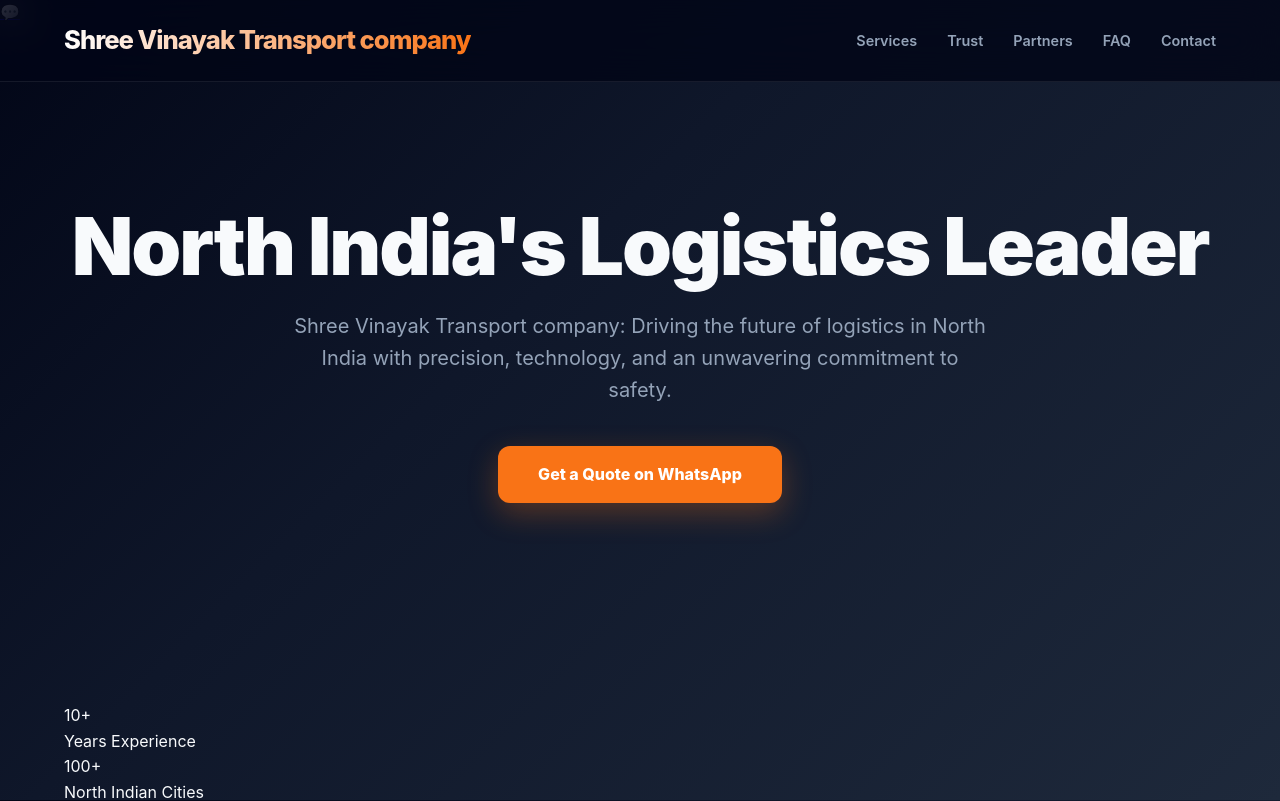
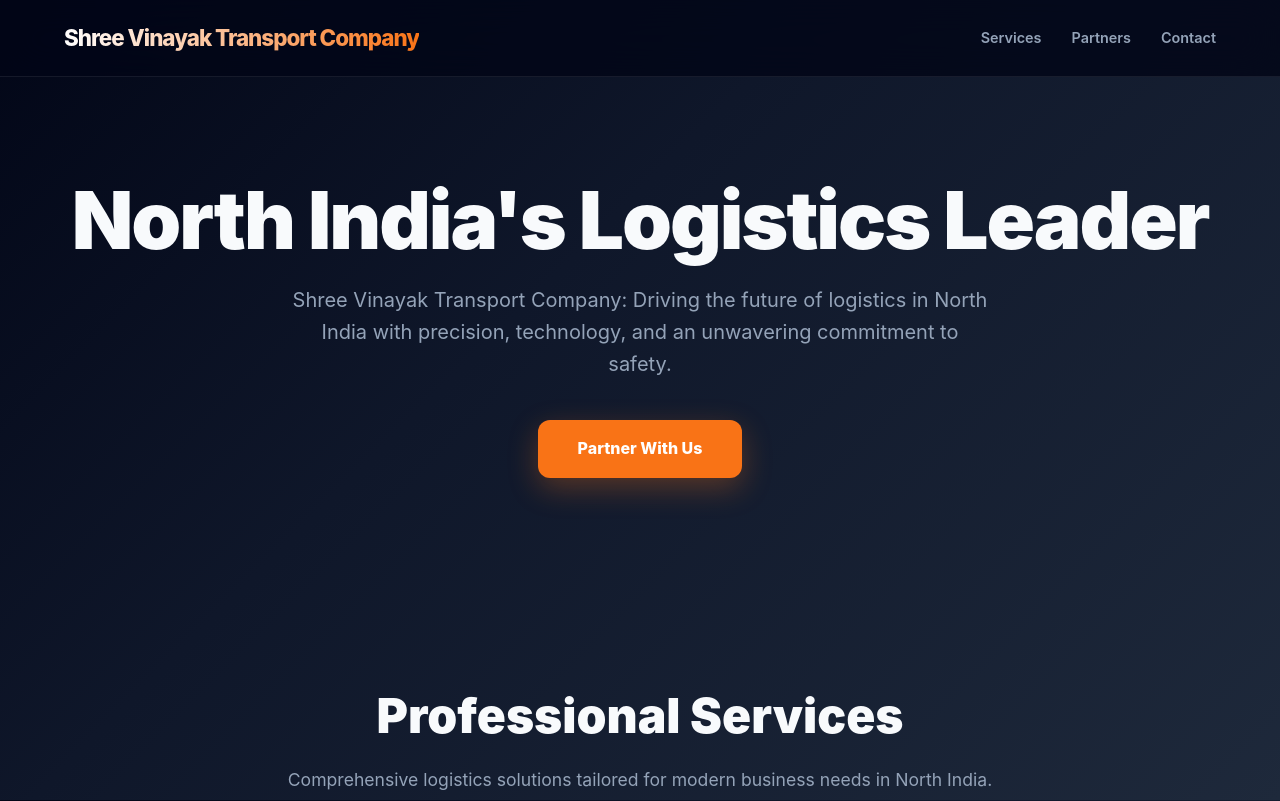
Before and after one commit to Beingzuko2515/Shri-Vinyak-Transport, a React (Vite) app: page / in a window 1280 px wide. Shown: the top 801 px of the page. Built offline with nearby package versions, Linux system fonts and the light colour scheme.

Commit message:
Fix conflicts, remove WhatsApp, FAQ, North India Network, and Stats sections

```diff
--- a/index.html
+++ b/index.html
@@ -4,7 +4,7 @@
     <meta charset="UTF-8" />
     <link rel="icon" type="image/svg+xml" href="/vite.svg" />
     <meta name="viewport" content="width=device-width, initial-scale=1.0" />
-    <title>Shree Vinayak Transport company - Logistics Solutions</title>
+    <title>Shree Vinayak Transport Company - Logistics Solutions</title>
   </head>
   <body>
     <div id="root"></div>
--- a/src/App.css
+++ b/src/App.css
@@ -53,7 +53,7 @@
 }
 
 .logo {
-  font-size: 1.6rem;
+  font-size: 1.4rem;
   font-weight: 800;
   letter-spacing: -1px;
   background: linear-gradient(to right, #fff, var(--accent));
@@ -180,51 +180,34 @@
   border-top: 4px solid var(--accent);
 }
 
-/* Branch Grid */
-.branch-grid {
-  display: grid;
-  grid-template-columns: repeat(auto-fit, minmax(180px, 1fr));
-  gap: 16px;
+/* Animations */
+.reveal {
+  opacity: 0;
+  transform: translateY(30px);
+  transition: all 0.8s cubic-bezier(0.4, 0, 0.2, 1);
 }
 
-.branch-item {
-  background: var(--glass);
-  padding: 20px;
-  border-radius: 16px;
-  text-align: center;
-  font-weight: 700;
-  border: 1px solid var(--glass-border);
-  transition: var(--transition);
+.reveal.active {
+  opacity: 1;
+  transform: translateY(0);
 }
 
-.branch-item:hover {
-  background: white;
-  color: var(--primary-bg);
+.fade-up {
+  animation: fadeUp 1s ease forwards;
 }
 
-.region-title {
-  font-size: 1.25rem;
-  margin-bottom: 24px;
-  color: var(--accent);
-  text-transform: uppercase;
-  letter-spacing: 2px;
-  border-left: 4px solid var(--accent);
-  padding-left: 15px;
-}
+.delay-1 { animation-delay: 0.2s; }
+.delay-2 { animation-delay: 0.4s; }
 
-.coverage-badge {
-  display: inline-block;
-  margin-top: 60px;
-  padding: 12px 30px;
-  background: linear-gradient(to right, var(--accent), #ea580c);
-  color: white;
-  border-radius: 50px;
-  font-weight: 800;
-  font-size: 1.1rem;
-  box-shadow: 0 10px 20px rgba(249, 115, 22, 0.2);
-  position: relative;
-  left: 50%;
-  transform: translateX(-50%);
+@keyframes fadeUp {
+  from {
+    opacity: 0;
+    transform: translateY(20px);
+  }
+  to {
+    opacity: 1;
+    transform: translateY(0);
+  }
 }
 
 /* Contact Grid */
@@ -356,15 +339,10 @@
   .footer-content { grid-template-columns: 1fr; gap: 30px; }
   .footer-copy { grid-column: span 1; }
   .footer-copy { text-align: left; }
-
-  .branch-grid { grid-template-columns: repeat(2, 1fr); }
-
-  .coverage-badge { width: 100%; text-align: center; }
 }
 
 @media (max-width: 480px) {
-  .logo { font-size: 1.2rem; }
+  .logo { font-size: 1rem; }
   .hero h1 { font-size: 2.2rem; }
-  .branch-grid { grid-template-columns: 1fr; }
   .card { padding: 24px; }
 }
--- a/src/App.tsx
+++ b/src/App.tsx
@@ -15,7 +15,7 @@
     }
     return () => {
       if (ref.current) {
-        if (ref.current) observer.unobserve(ref.current)
+        observer.unobserve(ref.current)
       }
     }
   }, [ref])
@@ -39,58 +39,23 @@
 
 function App() {
   const [isMenuOpen, setIsMenuOpen] = useState(false);
-  const [activeFaq, setActiveFaq] = useState<number | null>(null);
 
   const contactEmail = 'viveikverma.vv@gmail.com';
   const phoneNo = '+91 97603 44344';
-  const whatsappNo = '919760344344';
 
   const toggleMenu = () => setIsMenuOpen(!isMenuOpen);
-  const toggleFaq = (index: number) => setActiveFaq(activeFaq === index ? null : index);
-
-  const faqs = [
-    {
-      q: "What areas do you cover?",
-      a: "We specialize in North India logistics, providing comprehensive coverage across Delhi NCR, Punjab, Haryana, Uttar Pradesh, Rajasthan, and Uttarakhand."
-    },
-    {
-      q: "Do you provide real-time tracking?",
-      a: "Yes, our entire fleet is equipped with advanced GPS technology, providing real-time tracking and 24/7 visibility through our mission control center."
-    },
-    {
-      q: "What types of industries do you serve?",
-      a: "We serve a diverse range of industries including Paper, Chemicals, Manufacturing, and Agriculture, with specialized solutions for each sector."
-    },
-    {
-      q: "How can I get an instant quote?",
-      a: "You can click 'Partner With Us' or reach out directly via WhatsApp for a quick, customized quote based on your specific requirements."
-    }
-  ];
 
   return (
     <div className="app">
-      {/* WhatsApp Floating Button */}
-      <a
-        href={`https://wa.me/${whatsappNo}?text=Hello, I'm interested in your transport services.`}
-        className="whatsapp-float"
-        target="_blank"
-        rel="noopener noreferrer"
-        aria-label="Chat on WhatsApp"
-      >
-        <span className="whatsapp-icon">💬</span>
-      </a>
-
       <nav className="navbar">
         <div className="container nav-content">
-          <div className="logo">Shree Vinayak Transport company</div>
+          <div className="logo">Shree Vinayak Transport Company</div>
           <button className="mobile-menu-toggle" onClick={toggleMenu} aria-label="Toggle menu">
             <span className={`hamburger ${isMenuOpen ? 'open' : ''}`}></span>
           </button>
           <ul className={`nav-links ${isMenuOpen ? 'mobile-open' : ''}`}>
             <li><a href="#about" onClick={() => setIsMenuOpen(false)}>Services</a></li>
-            <li><a href="#stats" onClick={() => setIsMenuOpen(false)}>Trust</a></li>
             <li><a href="#partners" onClick={() => setIsMenuOpen(false)}>Partners</a></li>
-            <li><a href="#faq" onClick={() => setIsMenuOpen(false)}>FAQ</a></li>
             <li><a href="#contact" onClick={() => setIsMenuOpen(false)}>Contact</a></li>
           </ul>
         </div>
@@ -100,32 +65,12 @@
         <div className="container">
           <h1 className="fade-up">North India's Logistics Leader</h1>
           <p className="fade-up delay-1">
-            Shree Vinayak Transport company: Driving the future of logistics in North India with
+            Shree Vinayak Transport Company: Driving the future of logistics in North India with
             precision, technology, and an unwavering commitment to safety.
           </p>
-          <a href={`https://wa.me/${whatsappNo}?text=Hello, I'm interested in your transport services.`} className="cta-button fade-up delay-2">Get a Quote on WhatsApp</a>
+          <a href="#contact" className="cta-button fade-up delay-2">Partner With Us</a>
         </div>
       </header>
-
-      {/* Stats Section */}
-      <section id="stats" className="section stats-section">
-        <div className="container">
-          <div className="stats-grid">
-            <AnimatedSection className="stat-card">
-              <div className="stat-number">10+</div>
-              <div className="stat-label">Years Experience</div>
-            </AnimatedSection>
-            <AnimatedSection className="stat-card">
-              <div className="stat-number">100+</div>
-              <div className="stat-label">North Indian Cities</div>
-            </AnimatedSection>
-            <AnimatedSection className="stat-card">
-              <div className="stat-number">10k+</div>
-              <div className="stat-label">Shipments Delivered</div>
-            </AnimatedSection>
-          </div>
-        </div>
-      </section>
 
       <section id="about" className="section">
         <div className="container">
@@ -181,60 +126,6 @@
         </div>
       </section>
 
-      <section id="faq" className="section">
-        <div className="container">
-          <AnimatedSection>
-            <h2 className="section-title">Common Questions</h2>
-            <p className="section-subtitle">Everything you need to know about our services.</p>
-          </AnimatedSection>
-
-          <div className="faq-container">
-            {faqs.map((faq, index) => (
-              <AnimatedSection key={index} className={`faq-item ${activeFaq === index ? 'active' : ''}`}>
-                <div className="faq-question" onClick={() => toggleFaq(index)}>
-                  <h3>{faq.q}</h3>
-                  <span className="faq-toggle">{activeFaq === index ? '−' : '+'}</span>
-                </div>
-                <div className="faq-answer">
-                  <p>{faq.a}</p>
-                </div>
-              </AnimatedSection>
-            ))}
-          </div>
-        </div>
-      </section>
-
-      <section id="network" className="section">
-        <div className="container">
-          <AnimatedSection>
-            <h2 className="section-title">North India Network</h2>
-            <p className="section-subtitle">Providing seamless logistics and transport solutions across major industrial hubs in North India.</p>
-          </AnimatedSection>
-
-          <div className="region-container">
-            <div className="region-group">
-              <h3 className="region-title">Our Key Hubs</h3>
-              <div className="branch-grid">
-                <div className="branch-item">Delhi NCR</div>
-                <div className="branch-item">Chandigarh</div>
-                <div className="branch-item">Ludhiana</div>
-                <div className="branch-item">Jaipur</div>
-                <div className="branch-item">Lucknow</div>
-                <div className="branch-item">Amritsar</div>
-                <div className="branch-item">Kanpur</div>
-                <div className="branch-item">Dehradun</div>
-                <div className="branch-item">Jodhpur</div>
-                <div className="branch-item">Agra</div>
-              </div>
-            </div>
-          </div>
-
-          <AnimatedSection className="coverage-badge">
-            Serving 100+ Cities in North India
-          </AnimatedSection>
-        </div>
-      </section>
-
       <section id="contact" className="section">
         <div className="container">
           <AnimatedSection>
@@ -252,11 +143,6 @@
               <h3>Corporate Email</h3>
               <p><a href={`mailto:${contactEmail}`} style={{ color: 'white', textDecoration: 'none' }}>{contactEmail}</a></p>
             </AnimatedSection>
-            <AnimatedSection className="contact-card">
-              <span className="contact-icon">💬</span>
-              <h3>WhatsApp Us</h3>
-              <p><a href={`https://wa.me/${whatsappNo}?text=Hello, I'm interested in your transport services.`} target="_blank" rel="noopener noreferrer" style={{ color: 'white', textDecoration: 'none' }}>{whatsappNo}</a></p>
-            </AnimatedSection>
           </div>
         </div>
       </section>
@@ -264,7 +150,7 @@
       <footer>
         <div className="container footer-content">
           <div className="footer-brand">
-            <div className="footer-logo">Shree Vinayak Transport company</div>
+            <div className="footer-logo">Shree Vinayak Transport Company</div>
             <p className="footer-desc">Providing excellence in logistics and transport services across North India with a focus on safety and reliability.</p>
           </div>
           <div className="footer-info">
@@ -273,7 +159,7 @@
             <p className="footer-text">{contactEmail}</p>
           </div>
           <div className="footer-copy">
-            <p className="footer-text">© 2026 Shree Vinayak Transport company</p>
+            <p className="footer-text">© 2026 Shree Vinayak Transport Company</p>
             <p className="footer-subtext">All Rights Reserved.</p>
           </div>
         </div>
```
